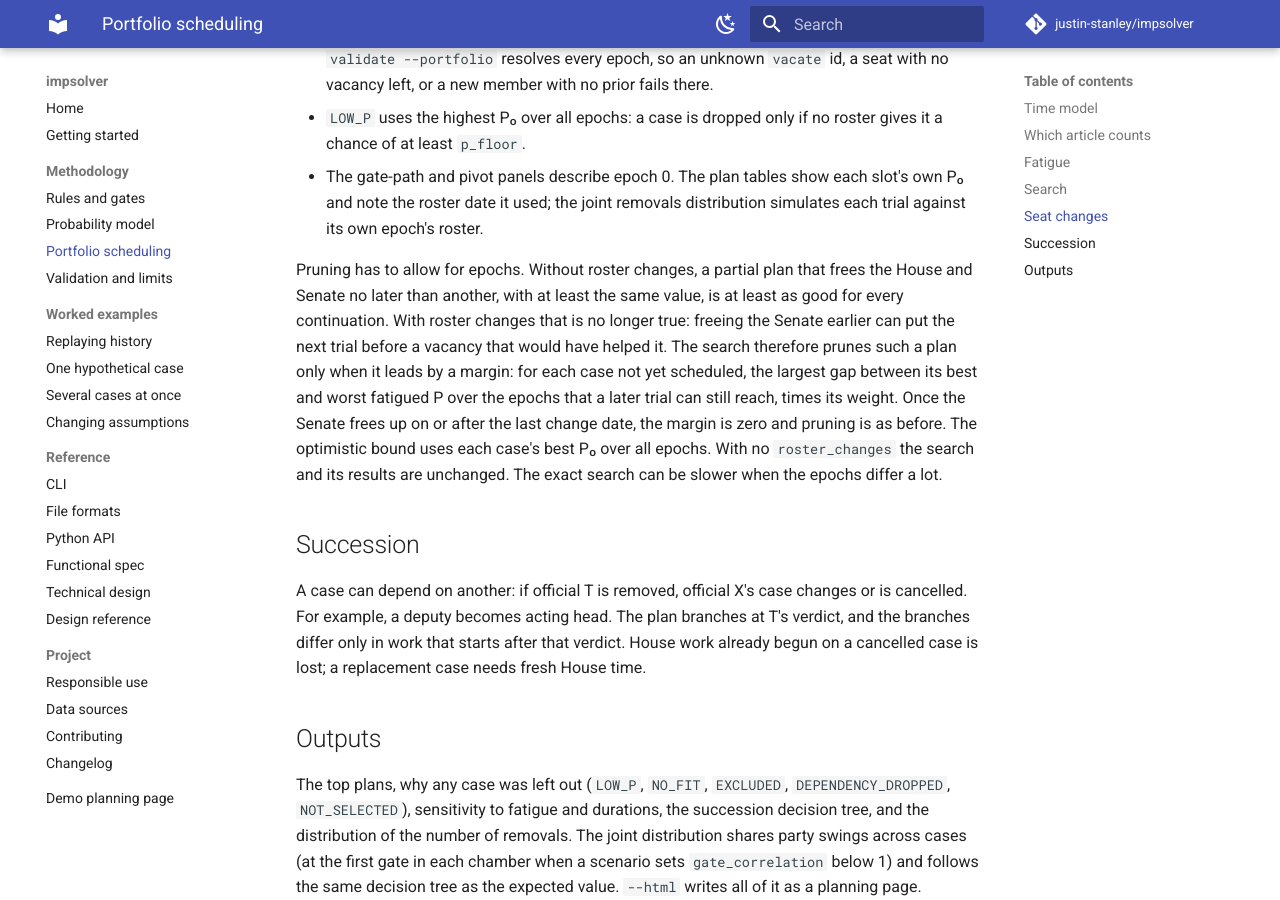
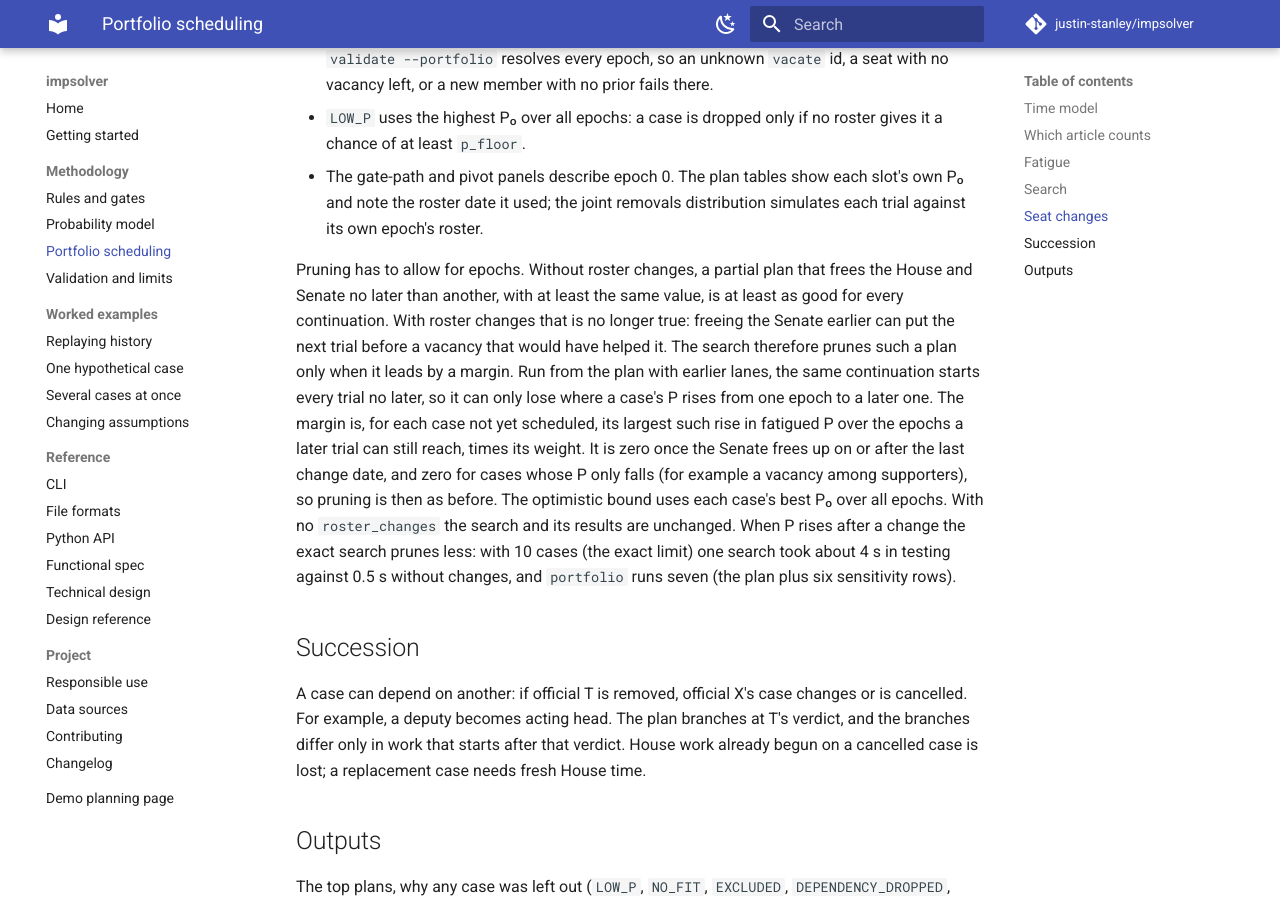
Before and after one commit to justin-stanley/impsolver, an MkDocs documentation site: the page built from docs/methodology/portfolio.md, in a window 1280 px wide and 900 px high, scrolled down 1973 px. Built offline with MkDocs 1.6.1 and Material for MkDocs 9.7.7, drawn with Linux system fonts in a browser that asks for light colours; comment, search, counter and statistics services are not loaded.

Commit message:
Tighten the roster-epoch pruning margin to rises in P
Run from the plan with earlier lanes, a continuation starts each trial
no later, so it can only lose where P rises into a later epoch. The
margin now counts only those rises (and skips cases excluded by the
plan), so a change that only lowers P prunes as before. Randomized
check against exhaustive search extended to negative fatigue; docs give
measured timings.

Co-Authored-By: Claude Opus 5.5 <noreply@anthropic.com>

```diff
--- a/docs/methodology/portfolio.md
+++ b/docs/methodology/portfolio.md
@@ -83,12 +83,16 @@ Pruning has to allow for epochs. Without roster changes, a partial plan that fre
 Senate no later than another, with at least the same value, is at least as good for every
 continuation. With roster changes that is no longer true: freeing the Senate earlier can put the
 next trial before a vacancy that would have helped it. The search therefore prunes such a plan
-only when it leads by a margin: for each case not yet scheduled, the largest gap between its best
-and worst fatigued P over the epochs that a later trial can still reach, times its weight. Once
-the Senate frees up on or after the last change date, the margin is zero and pruning is as
-before. The optimistic bound uses each case's best P₀ over all epochs. With no `roster_changes`
-the search and its results are unchanged. The exact search can be slower when the epochs differ a
-lot.
+only when it leads by a margin. Run from the plan with earlier lanes, the same continuation
+starts every trial no later, so it can only lose where a case's P rises from one epoch to a later
+one. The margin is, for each case not yet scheduled, its largest such rise in fatigued P over the
+epochs a later trial can still reach, times its weight. It is zero once the Senate frees up on or
+after the last change date, and zero for cases whose P only falls (for example a vacancy among
+supporters), so pruning is then as before. The optimistic bound uses each case's best P₀ over all
+epochs. With no `roster_changes` the search and its results are unchanged. When P rises after a
+change the exact search prunes less: with 10 cases (the exact limit) one search took about 4 s
+in testing against 0.5 s without changes, and `portfolio` runs seven (the plan plus six
+sensitivity rows).
 
 ## Succession
 
```
Also changed, not shown: 2 other files.
